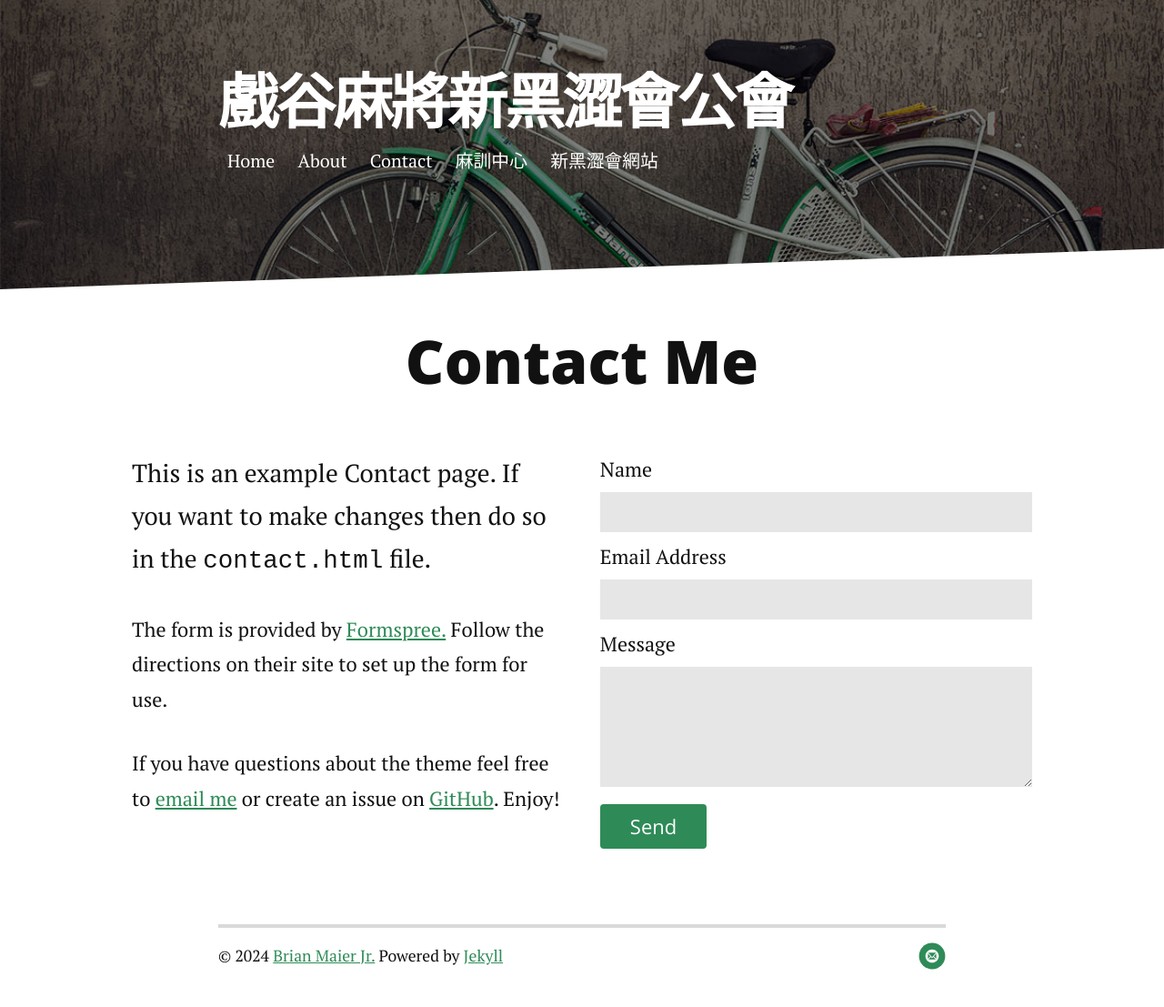
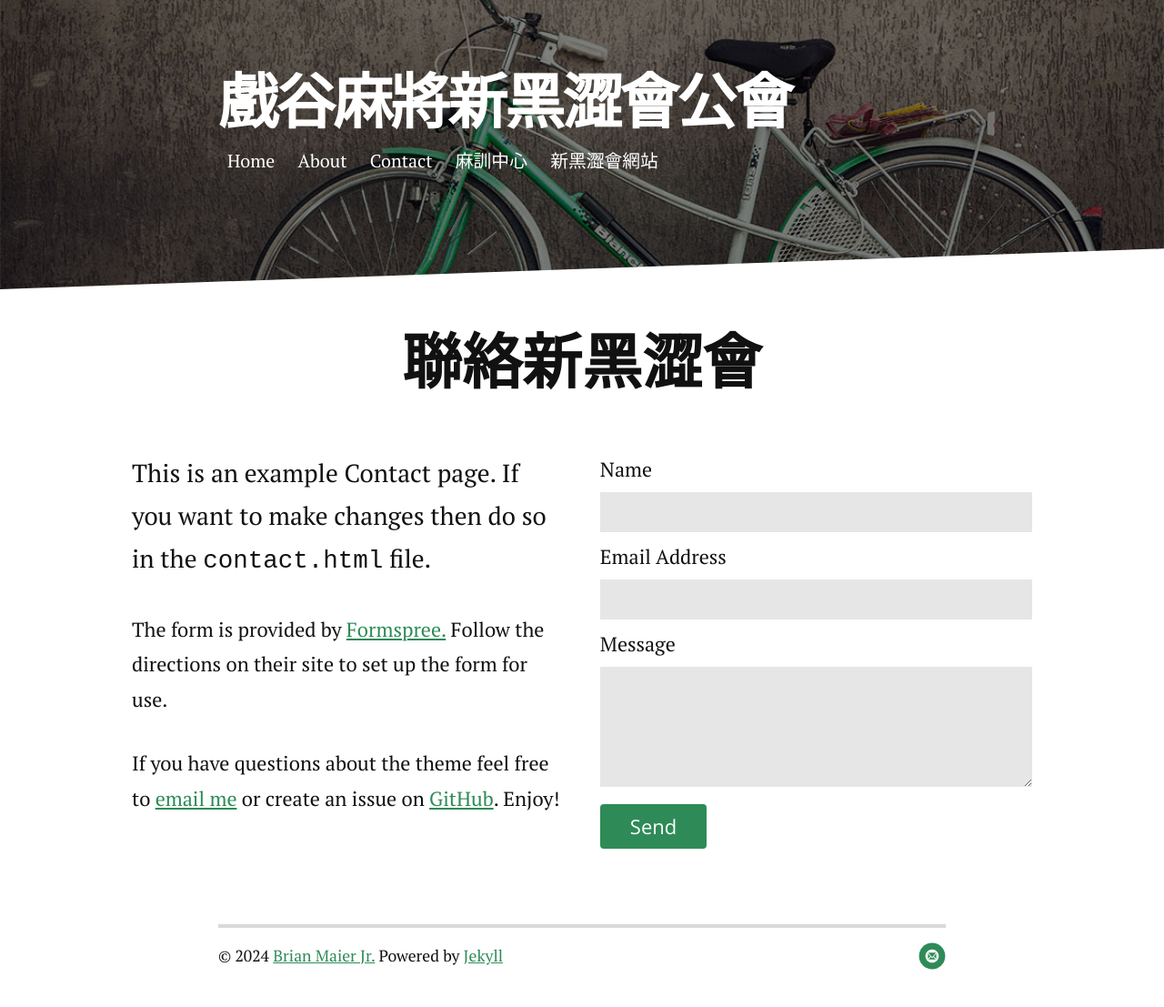
Before and after one commit to jetbomb2012/beloved, a Jekyll site: the page built from contact.md, in a window 1280 px wide. Shown: the whole page at 91% size. Built offline with Jekyll 4.4.1, drawn with Linux system fonts in a browser that asks for light colours; nearby versions of some CDN libraries.

Commit message:
Update contact.md

```diff
--- a/contact.md
+++ b/contact.md
@@ -4,11 +4,11 @@ title: 聯絡新黑澀會
 ---
 
 <div id="contact">
-  <h1 class="pageTitle">Contact Me</h1>
+  <h1 class="pageTitle">聯絡新黑澀會</h1>
   <div class="contactContent">
     <p class="intro">This is an example Contact page. If you want to make changes then do so in the <code>contact.html</code> file.</p>
     <p>The form is provided by <a href="http://formspree.io/">Formspree.</a> Follow the directions on their site to set up the form for use.</p>
-    <p>If you have questions about the theme feel free to <a href="jetbomb2012@gmail.com">email me</a> or create an issue on <a href="https://github.com/brianmaierjr/long-haul">GitHub</a>. Enjoy!</p>
+    <p>If you have questions about the theme feel free to <a href="jetbomb2012@gmail.com">email me</a> or create an issue on <a href="https://github.com/jetbomb2012">GitHub</a>. Enjoy!</p>
   </div>
   <form action="http://formspree.io/your@mail.com" method="POST">
     <label for="name">Name</label>
```
